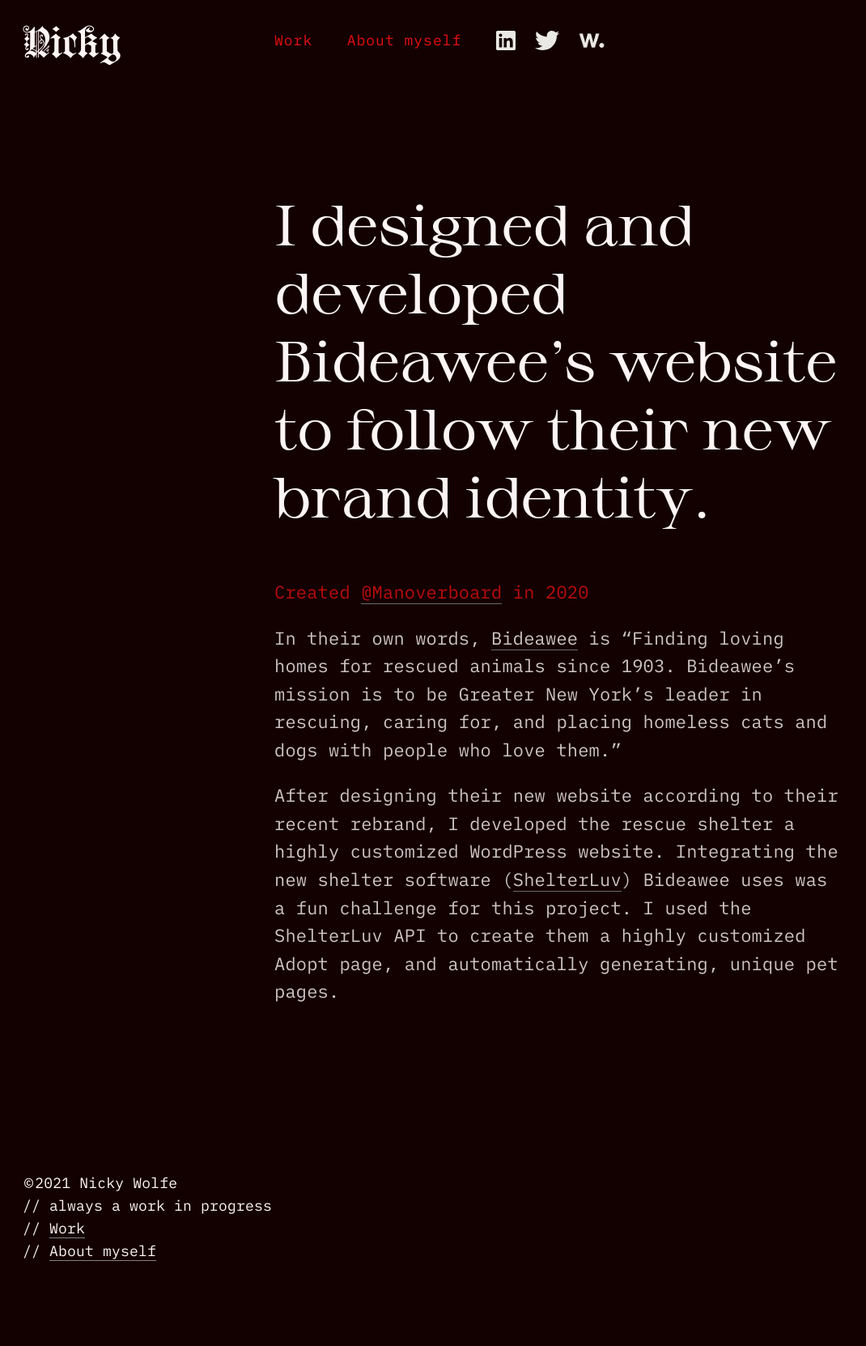
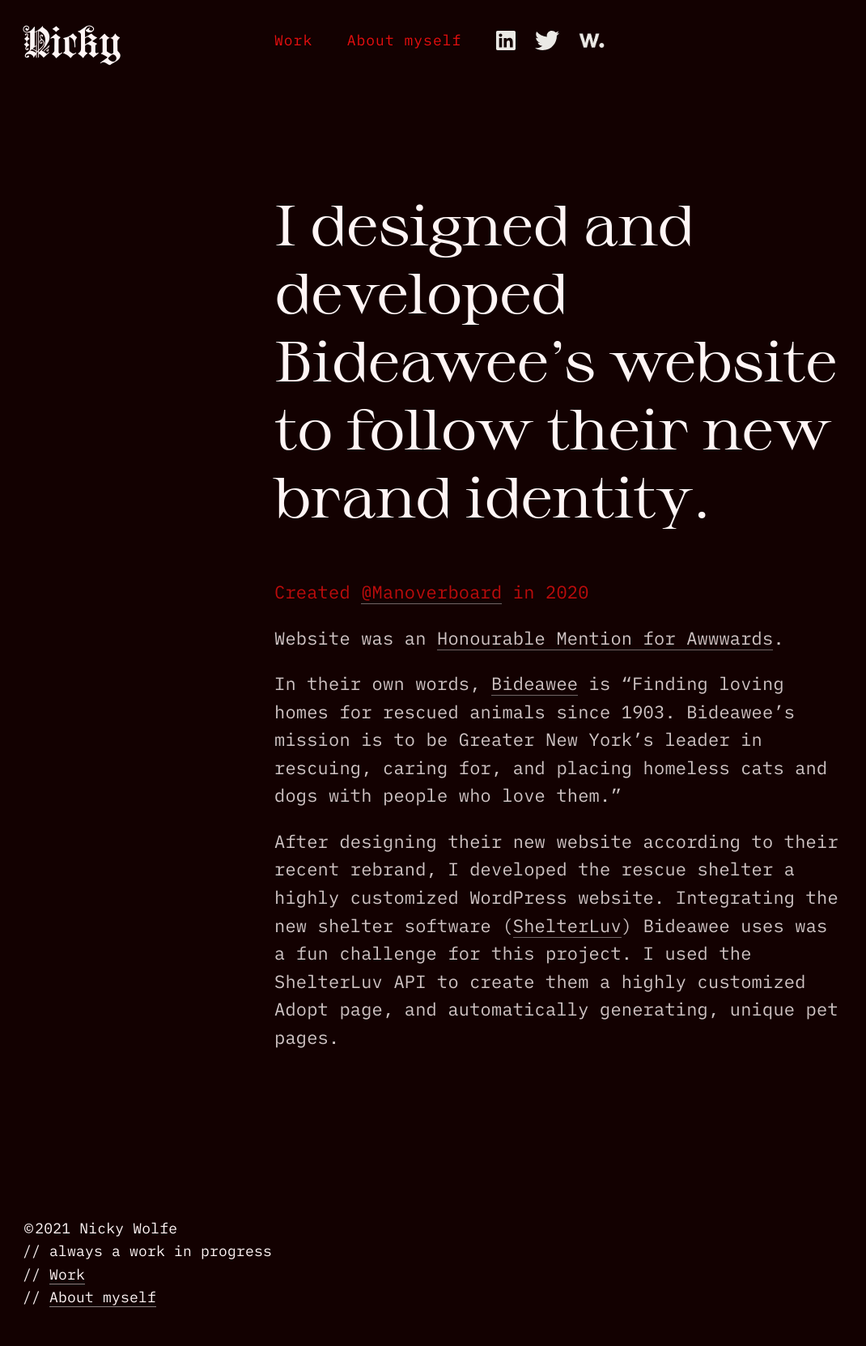
Before and after one commit to nikkitaylorwolfe/nikki-2021, a Jekyll site: the page built from _posts/2021-07-10-bideawee.md, in a window 1280 px wide. Shown: the whole page at 81% size, without its empty margins (0-1070 px from the left). Built offline with Jekyll 4.4.1, drawn with Linux system fonts in a browser that asks for light colours; before the commit the page ends 1606 px from its top, so only the background shows below that.

Commit message:
Updated '_posts/2021-07-10-bideawee.md' via CloudCannon

```diff
--- a/_posts/2021-07-10-bideawee.md
+++ b/_posts/2021-07-10-bideawee.md
@@ -3,12 +3,15 @@
 title: Bideawee
 page_title: Bideawee, a New York animal rescue's website and design.
 categories:
-    - "#wordPress"
-    - "#design"
+  - '#wordPress'
+  - '#design'
 featured_image: /images/work-bideawee.jpg
 ---
 # I designed and developed Bideawee’s website to follow their new brand identity.
+
 Created [@Manoverboard](https://manoverboard.com) in 2020
+
+Website was an [Honourable Mention for Awwwards](https://www.awwwards.com/sites/bideawee){: target="_blank" rel="noopener noreferrer"}.
 
 In their own words, [Bideawee](https://www.bideawee.org/) is "Finding loving homes for rescued animals since 1903. Bideawee’s mission is to be Greater New York’s leader in rescuing, caring for, and placing homeless cats and dogs with people who love them."
 
```
